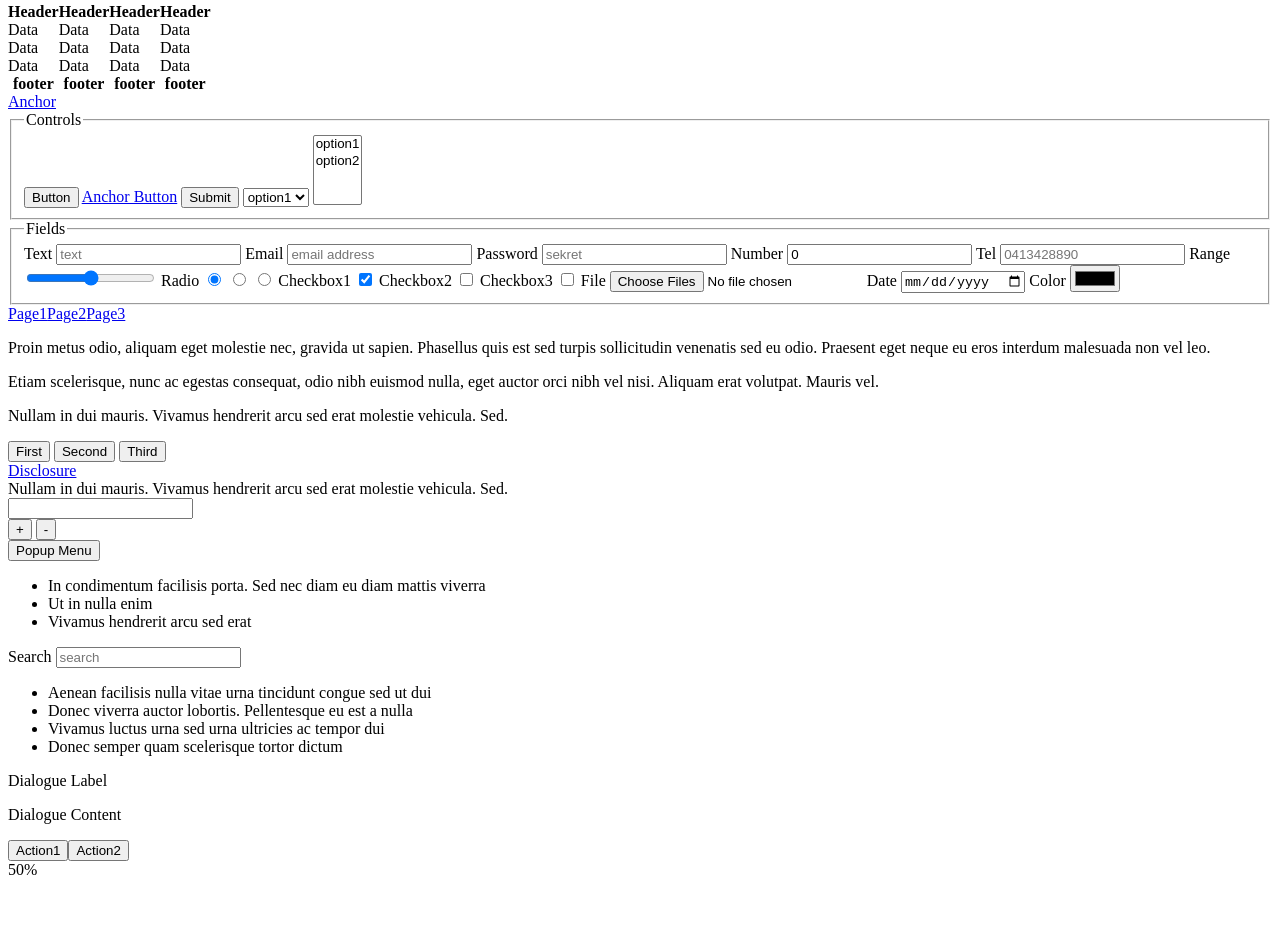
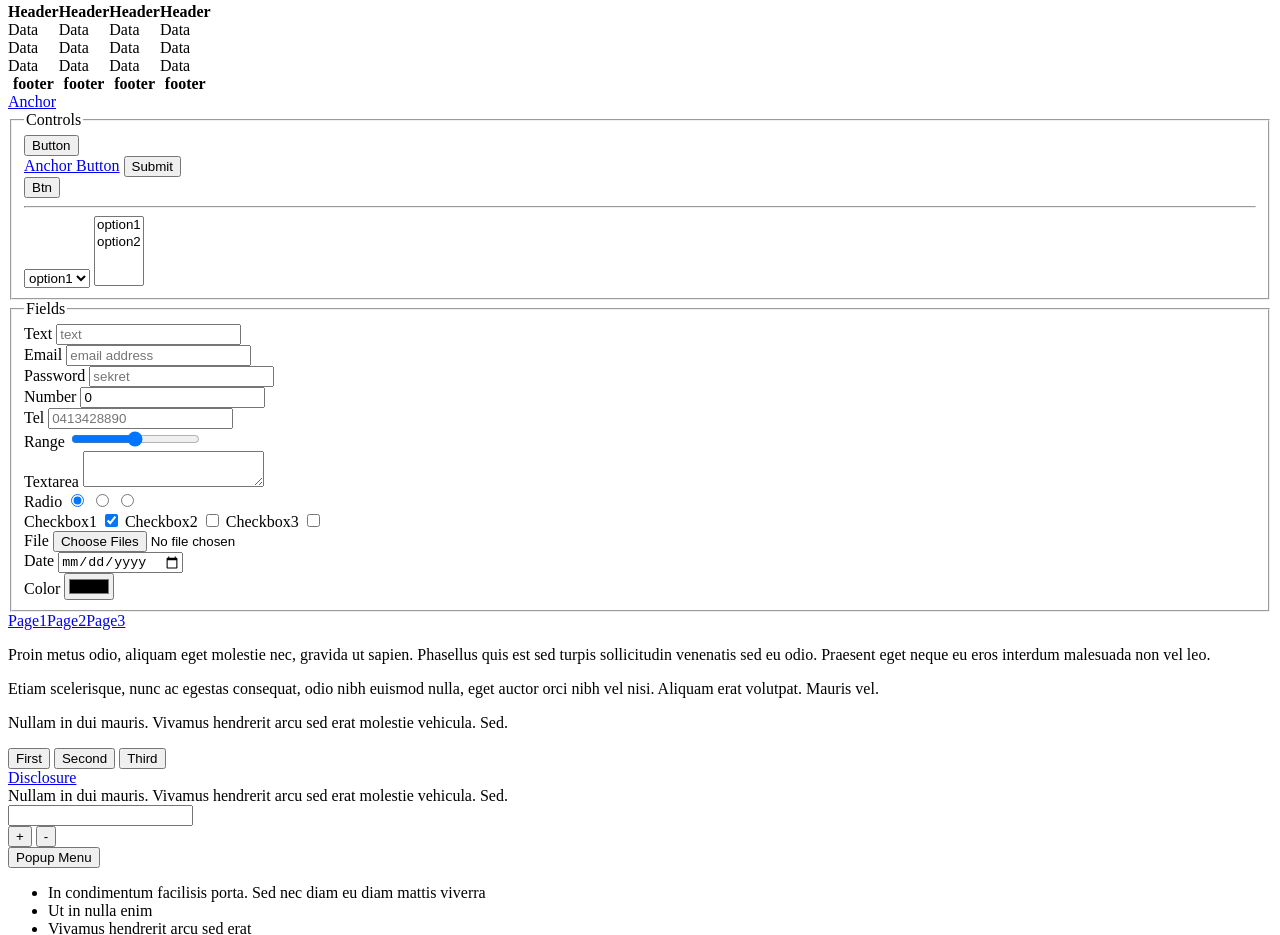
Before and after one commit to dansimco/HTML5-Cheat-Sheet, a plain HTML site: page HTML5-Cheat-Sheet/index.html in a window 1280 px wide. Shown: the part 778-1713 px from the top of the page. Before the commit the page ends 1665 px from the top, so only its background shows below. Drawn offline with Linux system fonts and the light colour scheme.

Commit message:
Seperated form fields with divs, helps control and css-less layout

```diff
--- a/HTML5-Cheat-Sheet/index.html
+++ b/HTML5-Cheat-Sheet/index.html
@@ -6,16 +6,13 @@
 	<meta name="description" content="@todo write meta description">
 	<meta name="author" content="Exploding Box Productions">
 	<meta name="viewport" content="width=device-width; initial-scale=1.0; maximum-scale=1.0;">
-	<link rel="shortcut icon" href="resources/images/fav.png">
-
-	<link rel="stylesheet" href="resources/css/style.css?v=1">
 
 </head>
 
 <body>
   <div id="container">
 		<div id="copy" class>
-			<h1>Heading 1</h1>
+			<h1 class="rounded">Heading 1</h1>
 			<h2>Heading 2</h2>
 			<h3>Heading 3</h3>
 			<h4>Heading 4</h4>
@@ -85,10 +82,19 @@
 			<a href="index.html">Anchor</a>
 			<form action="index.html" method="get" accept-charset="utf-8">
 				<fieldset>
+
 					<legend>Controls</legend>
+					<div>
 						<button>Button</button>
+					</div>
+					<div>
 						<a href="index.html" class="button">Anchor Button</a>
 						<input type="submit" name="submit" value="Submit" id="submit"/>
+					</div>
+					<div>
+						<button class="small">Btn</button>
+					</div>
+					<hr/>
 					<select name="select" id="select">
 						<option value="option1">option1</option>
 						<option value="option2">option2</option>
@@ -100,47 +106,60 @@
 				</fieldset>
 				<fieldset>
 					<legend>Fields</legend>
-
+					<div>
 						<label for="text">Text</label>
 						<input type="text" name="text" placeholder="text">
-
+					</div>
+					<div>
 						<label for="email">Email</label>
 						<input type="email" name="email" placeholder="email address">
-
+					</div>
+					<div>
 						<label for="Password">Password</label>
 						<input type="password" name="text" value="" placeholder="sekret">
-
+					</div>
+					<div>
 						<label for="number">Number</label>
 						<input type="number" name="number" placeholder="123456" value="0">
-
+					</div>
+					<div>
 						<label for="tel">Tel</label>
 						<input type="tel" name="tel" placeholder="0413428890">
-
+					</div>
+					<div>
 						<label for="range">Range</label>
 						<input type="range" name="range" placeholder="500">
-
+					</div>
+					<div>
+						<label for="text">Textarea</label>
+						<textarea type="text" name="textarea" id="textarea"></textarea>
+					</div>
+					<div>
 						<label for="radio">Radio</label>
 						<input type="radio" name="radio" value="radio1" checked>
 						<input type="radio" name="radio" value="radio2">
 						<input type="radio" name="radio" value="radio3">
-
+					</div>
+					<div>
 						<label for="checkbox1">Checkbox1</label>
 						<input type="checkbox" name="checkbox" value="checkbox1" id="checkbox1" checked>
 						<label for="checkbox2">Checkbox2</label>
 						<input type="checkbox" name="checkbox" value="checkbox2" id="checkbox2">
 						<label for="checkbox3">Checkbox3</label>
 						<input type="checkbox" name="checkbox" value="checkbox3" id="checkbox3">
-
+					</div>
+					<div>
 						<label for="file">File</label>
 						<input type="file" name="file" id="file" multiple>
-
+					</div>
+					<div>
 						<label for="date">Date</label>
 						<input type="date" name="date" id="date">
-
+					</div>
+					<div>
 						<label for="color">Color</label>
 						<input type="color" name="color" id="color">
-
-
+					</div>
 				</fieldset>
 
 			</form>
```
Lines whose indentation alone changed are shown as unchanged.
